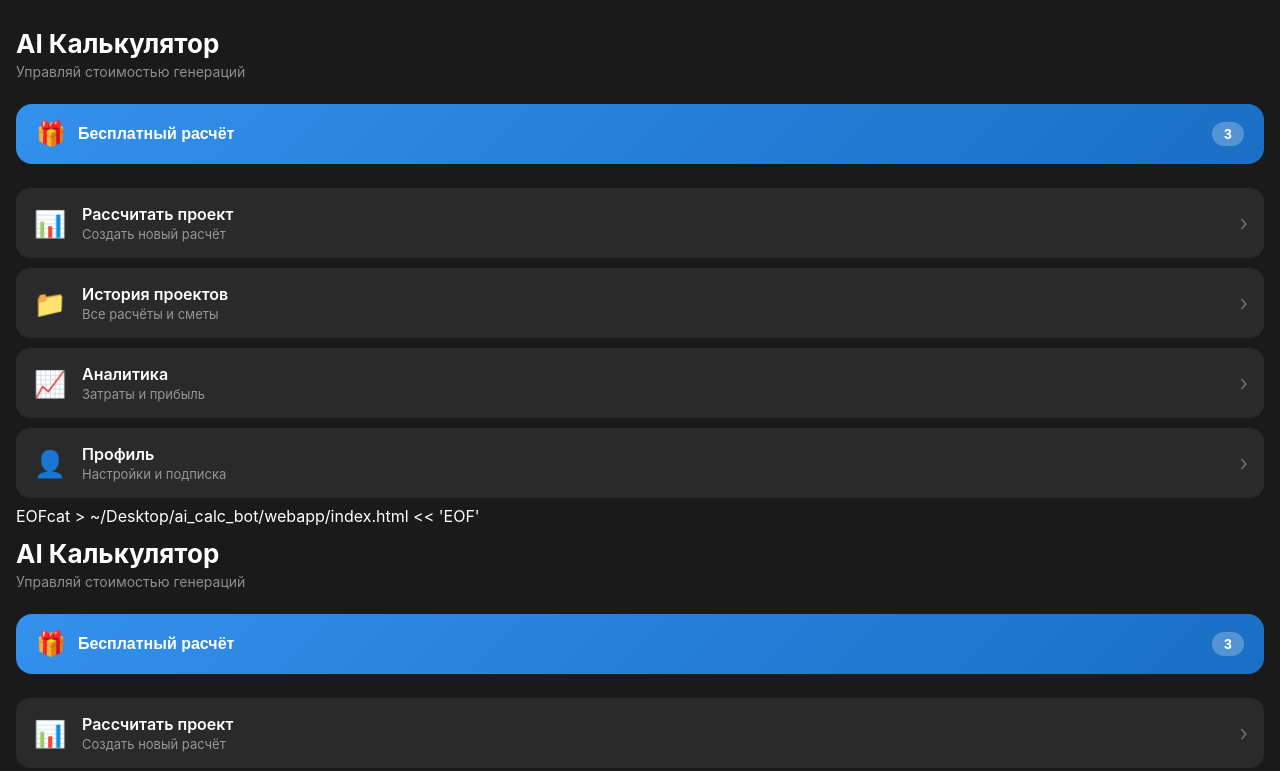
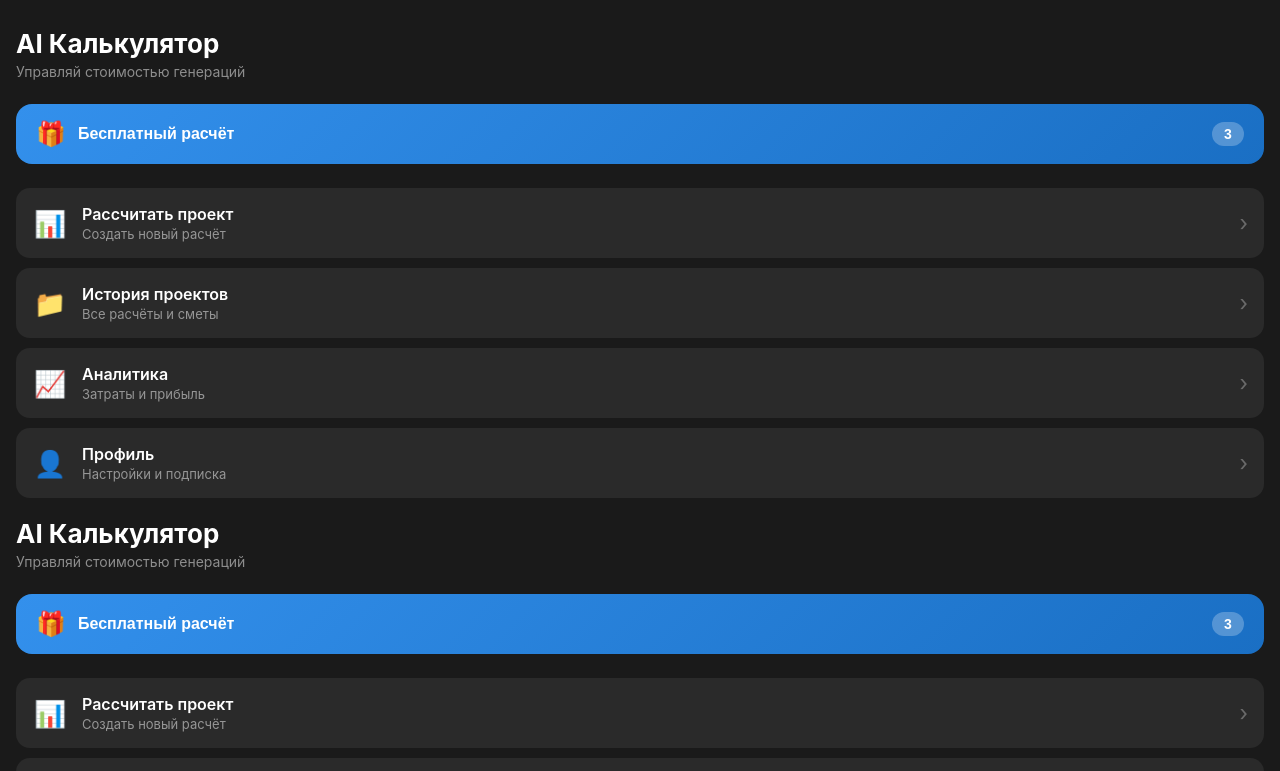
Before and after one commit to dikij983-hue/ai-calc-webapp, a plain HTML site: page index.html in a window 1280 px wide. Shown: the top 771 px of the page. Drawn offline with Linux system fonts and the light colour scheme; a script that the page names is missing.

Commit message:
fix: remove EOF artifact

```diff
--- a/index.html
+++ b/index.html
@@ -267,7 +267,6 @@
     <script src="app.js"></script>
 </body>
 </html>
-EOFcat > ~/Desktop/ai_calc_bot/webapp/index.html << 'EOF'
 <!DOCTYPE html>
 <html lang="ru">
 <head>
```
